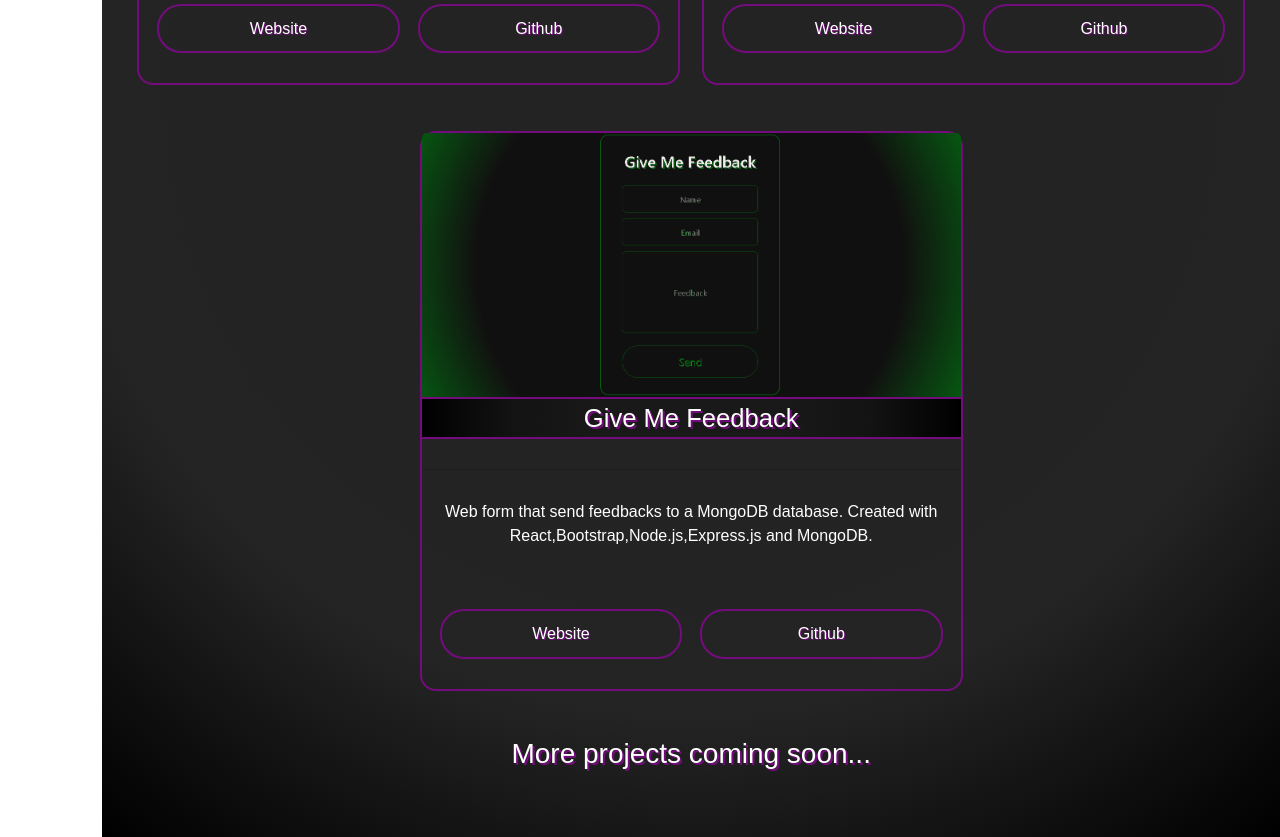
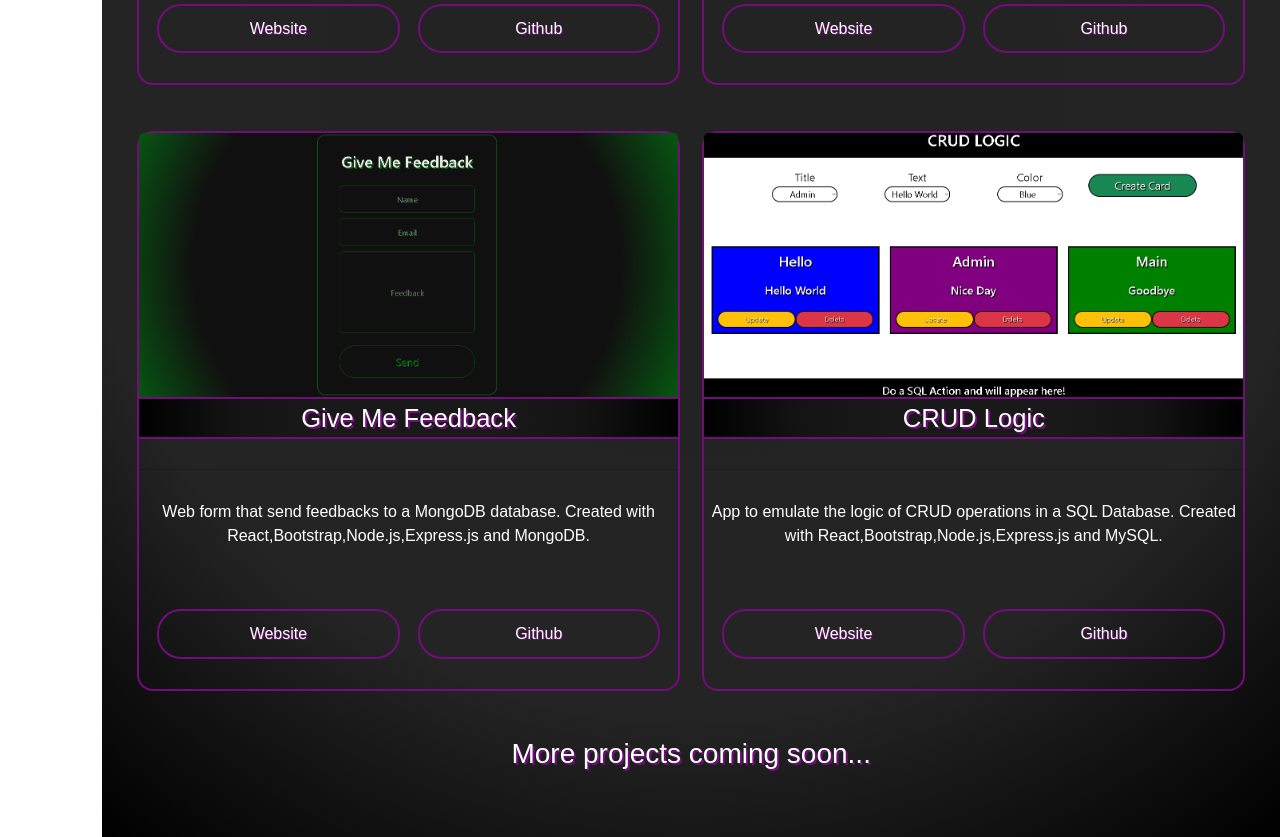
Before and after one commit to Thauan-Rafael/Portfolio, a React (Vite) app: page / in a window 1280 px wide. Shown: the part 2560-3397 px from the top of the page. Built offline with nearby package versions, Linux system fonts and the light colour scheme; a web font is replaced by a local one.

Commit message:
Added Crud Logic project

```diff
--- a/src/components/Projects.jsx
+++ b/src/components/Projects.jsx
@@ -2,6 +2,7 @@ import React from 'react';
 import weatherImg from '../media/weatherIMG.png'
 import catsImg from '../media/catsIMG.png'
 import feedbackImg from '../media/feedbackIMG.png'
+import crudImg from '../media/crudIMG.png'
 import languages from '../languages';
 
 function Projects(){
@@ -12,6 +13,7 @@ function Projects(){
                 <ProjectCard title={cards[0].title} text={cards[0].text} image={cards[0].image} siteId={cards[0].siteId} gitId={cards[0].gitId}/>
                 <ProjectCard title={cards[1].title} text={cards[1].text} image={cards[1].image} siteId={cards[1].siteId} gitId={cards[1].gitId}/>
                 <ProjectCard title={cards[2].title} text={cards[2].text} image={cards[2].image} siteId={cards[2].siteId} gitId={cards[2].gitId}/>
+                <ProjectCard title={cards[3].title} text={cards[3].text} image={cards[3].image} siteId={cards[3].siteId} gitId={cards[3].gitId}/>
             </div>
         <h3 id='moreProjects'>{languages[0].moreProjects}</h3>
         </div>
@@ -50,8 +52,6 @@ const cards = [
         image: catsImg,
         title: 'Cats Chat',
         text: languages[0].projectsList[1],
-        webLink: '',
-        githubLink: '',
         siteId: '1',
         gitId: '01',
     },
@@ -59,10 +59,15 @@ const cards = [
         image: feedbackImg,
         title: 'Give Me Feedback',
         text: languages[0].projectsList[2],
-        webLink: '',
-        githubLink: '',
         siteId: '2',
         gitId: '02',
+    },
+    {
+        image: crudImg,
+        title: 'CRUD Logic',
+        text: languages[0].projectsList[3],
+        siteId: '3',
+        gitId: '03',
     }
 ]
 function openLink(event){
@@ -77,6 +82,9 @@ function openLink(event){
         case '2':
             window.open('https://givemefeedback.onrender.com/','_blank').focus();
             break;
+        case '3':
+            window.open('https://crudlogic.onrender.com/','_blank').focus();
+            break;
         case '00':
             window.open('https://github.com/Thauan-Rafael/Weather','_blank').focus();
             break;
@@ -86,6 +94,9 @@ function openLink(event){
         case '02':
             window.open('https://github.com/Thauan-Rafael/FeedbackProject','_blank').focus();
             break;
+        case '03':
+            window.open('https://github.com/Thauan-Rafael/CrudLogic','_blank').focus();
+            break;
         default:
             break;
     }
--- a/src/languages.js
+++ b/src/languages.js
@@ -13,7 +13,8 @@ const languages = [{
     projectsList: [
         'App to see a weather from a place searching by coordinates using OpenWeatherMap. Created with Node.js,Express.js,EJS and Bootstrap.',
         'Landing page to disclose a mobile application of cats adoption. Created with React and Bootstrap.',
-        'Web form that send feedbacks to a MongoDB database. Created with React,Bootstrap,Node.js,Express.js and MongoDB.'],
+        'Web form that send feedbacks to a MongoDB database. Created with React,Bootstrap,Node.js,Express.js and MongoDB.',
+        'App to emulate the logic of CRUD operations in a SQL Database. Created with React,Bootstrap,Node.js,Express.js and MySQL.'],
     moreProjects: 'More projects coming soon...'
 },
 {
@@ -31,7 +32,8 @@ const languages = [{
     projectsList:[
         'Aplicativo para buscar o clima pesquisando as coordenadas usando OpenWeatherMap. Criado com Node.js,Express.js,EJS e Bootstrap.',
         'Página Web para divulgar um aplicativo mobile de adoção de gatos. Criado com React e Bootstrap.',
-        'Formulário que envia feedbacks para um banco de dados MongoDB. Criado com React,Bootstrap,Node.js,Express.js e MongoDB.'],
+        'Formulário que envia feedbacks para um banco de dados MongoDB. Criado com React,Bootstrap,Node.js,Express.js e MongoDB.',
+        'App para emular a lógica de operações CRUD em um banco de dados SQL. Criado com React,Bootstrap,Node.js,Express.js e MySQL.'],
     moreProjects: 'Mais projetos em breve...'
 }
 ]
```
Also changed, not shown: src/media/crudIMG.png (added).
